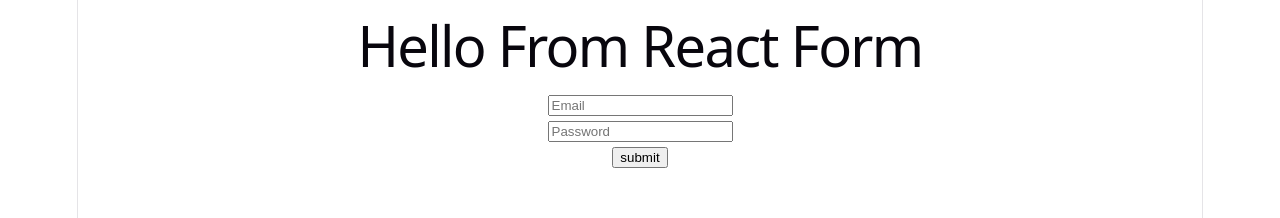
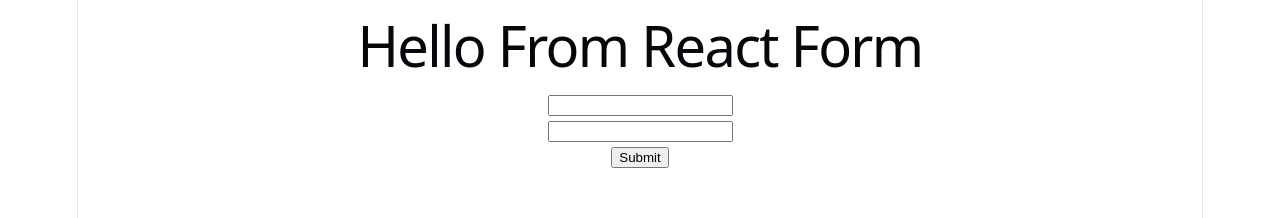
Before and after one commit to BakirBhuiyan/react_form_exploring, a React (Vite) app: page / in a window 1280 px wide. Shown: the top 218 px of the page. Built offline with nearby package versions, Linux system fonts and the light colour scheme.

Commit message:
explored controlled and uncontrolled form system using the react form

```diff
--- a/src/App.jsx
+++ b/src/App.jsx
@@ -1,7 +1,8 @@
 import './App.css'
 import ActionForm from './components/ActionFrom/ActionForm'
-import ControlledField from './components/ControledField/ControlledField'
+import ControlledField from './components/ControlledField/ControlledField'
 import SimpleForm from './components/simpleForm/SimpleForm'
+import UncontrolledField from './components/uncobtroledField/UncontrolledField'
 
 function App() {
 
@@ -10,7 +11,8 @@ function App() {
       <h1>Hello From React Form</h1>
       {/* <SimpleForm /> */}
       {/* <ActionForm /> */}
-      <ControlledField />
+      {/* <ControlledField /> */}
+      <UncontrolledField />
     </>
   )
 }
--- a/src/components/ControledField/ControlledField.jsx
+++ /dev/null
@@ -1,26 +0,0 @@
-import React, { useState } from 'react';
-
-const ControlledField = () => {
-      const [password, setPassword] = useState('')
-
-      const handleSubmit = e => {
-            e.preventDefault();
-            console.log('[submitted');
-      }
-      const handleOnChange = e => {
-            console.log(e.target.value)
-      }
-      return (
-            <div>
-                  <form onSubmit={handleSubmit}>
-                        <input type="email" name="email" placeholder='Email' required id="" />
-                        <br />
-                        <input type="password" name="password" onChange={handleOnChange} defaultValue={password} placeholder='Password' required id="" />
-                        <br />
-                        <input type="submit" value="submit" />
-                  </form>
-            </div>
-      );
-};
-
-export default ControlledField;
--- /dev/null
+++ b/src/components/ControlledField/ControlledField.jsx
@@ -0,0 +1,45 @@
+import React, { useState } from 'react';
+
+const ControlledField = () => {
+
+
+      const [password, setPassword] = useState('');
+      const [error, setError] = useState('');
+
+
+      const handleSubmit = (e) => {
+            e.preventDefault();
+            // console.log('Submitted');
+            if (password.length < 6) {
+                  setError('your password must be contain six character');
+            } else {
+                  setError('')
+            }
+      }
+      const handleOnChange = e => {
+            // console.log(e.target)
+            setPassword(e.target.value);
+
+            if (password.length < 6) {
+                  setError('your password must be contain six character');
+            } else {
+                  setError('')
+            }
+      }
+
+      return (
+            <div>
+                  <h2>This Is Controlled Field</h2>
+                  <form onSubmit={handleSubmit}>
+                        <input type="email" name="email" placeholder='Your_New_Email' />
+                        <br />
+                        <input type="password" onChange={handleOnChange} name="password" placeholder='Your Password' />
+                        <br />
+                        <input type="submit" value="submit" />
+                  </form>
+                  <p><small>{error}</small></p>
+            </div>
+      );
+};
+
+export default ControlledField;
--- /dev/null
+++ b/src/components/uncobtroledField/UncontrolledField.jsx
@@ -0,0 +1,27 @@
+import React, { useRef } from 'react';
+
+const UncontrolledField = () => {
+      const emailRef = useRef('');
+      const passRef = useRef('');
+
+      const handleSubmit = e => {
+            e.preventDefault();
+            console.log(emailRef.current.value);
+            const email = emailRef.current.value;
+            const password = passRef.current.value;
+            console.log(email, password);
+      }
+      return (
+            <div>
+                  <form onSubmit={handleSubmit}>
+                        <input ref={emailRef} type="email" name="" />
+                        <br />
+                        <input ref={passRef} type="password" name="" />
+                        <br />
+                        <input type="submit" value="Submit" />
+                  </form>
+            </div>
+      );
+};
+
+export default UncontrolledField;
```
